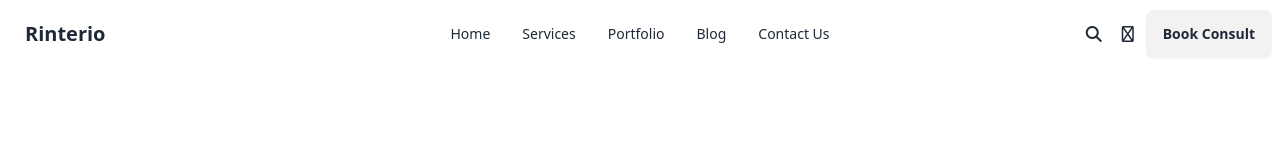
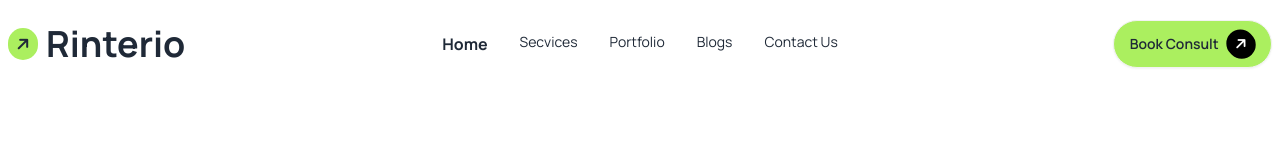
Before and after one commit to mahdihasan333/assignment-3, a plain HTML site: page index.html in a window 1280 px wide. Shown: the top 160 px of the page. Drawn offline with nearby package versions, Linux system fonts and the light colour scheme.

Commit message:
nav section done

```diff
--- a/index.html
+++ b/index.html
@@ -2,41 +2,63 @@
 <html lang="en" data-theme="light">
 
 <head>
-  <meta charset="UTF-8">
-  <meta name="viewport" content="width=device-width, initial-scale=1.0">
-  <title>Document</title>
-  <!-- fontawesome CDN -->
-  <script src="https://kit.fontawesome.com/042c277bb6.js" crossorigin="anonymous"></script>
+  <meta charset="UTF-8" />
+  <meta name="viewport" content="width=device-width, initial-scale=1.0" />
+  <title>assignment 3</title>
+  <!-- font-awesome CDN -->
+  <link rel="stylesheet" href="https://cdnjs.cloudflare.com/ajax/libs/font-awesome/6.6.0/css/all.min.css"
+    integrity="sha512-Kc323vGBEqzTmouAECnVceyQqyqdsSiqLQISBL29aUW4U/M7pSPA/gEUZQqv1cwx4OnYxTxve5UMg5GT6L4JJg=="
+    crossorigin="anonymous" referrerpolicy="no-referrer" />
   <!-- DaisyUI CDN -->
   <link href="https://cdn.jsdelivr.net/npm/daisyui@4.12.10/dist/full.min.css" rel="stylesheet" type="text/css" />
   <script src="https://cdn.tailwindcss.com"></script>
-</head>
+  <!-- Google Font -->
+  <link rel="preconnect" href="https://fonts.googleapis.com">
+  <link rel="preconnect" href="https://fonts.gstatic.com" crossorigin>
+  <link href="https://fonts.googleapis.com/css2?family=Manrope:wght@200..800&display=swap" rel="stylesheet">
+  <!-- Customize -->
+  <script>
+    tailwind.config = {
+      theme: {
+        extend: {
+          colors: {
+            clifford: '#da373d',
+            primary: 'rgb(171, 239, 95)'
+          },
+          fontFamily: {
+            Manrope: 'Manrope'
+          },
+        }
+      }
+    }
+  </script>
 
-<body>
-  <!-- Header Section -->
-  <header class="container mx-auto bg-gradient-[(0.00deg, rgb(255, 255, 255),rgba(255, 255, 255, 0) 100%);]">
+<body class="font-Manrope">
+  <!-- Header section  -->
+  <header class="container mx-auto">
     <!-- Nav Section -->
-    <nav>
-      <div class="navbar bg-base-100">
-        <div class="navbar-start">
-
-          <a class="btn btn-ghost text-xl">Rinterio</a>
+    <nav class="mt-2">
+      <div class="navbar">
+        <div class="navbar-start space-x-2">
+          <div class="bg-primary rounded-full px-2 py-1">
+            <i class="fa-solid fa-arrow-right -rotate-45"></i>
+          </div>
+          <a class="text-4xl font-bold"></i>Rinterio</a>
         </div>
         <div class="navbar-center hidden lg:flex">
           <ul class="menu menu-horizontal px-1">
-            <li><a>Home</a></li>
-            <li><a>Services</a></li>
+            <li><a class="text-base font-bold">Home</a></li>
+            <li><a>Secvices</a></li>
             <li><a>Portfolio</a></li>
-            <li><a>Blog</a></li>
-            <li><a>Contact Us</a></li>
+            <li><a>Blogs </a></li>
+            <li><a>Contact Us </a></li>
           </ul>
         </div>
-        <div class="navbar-end lg:space-x-3">
-          <i class="fa-solid fa-magnifying-glass bg-white p-2 rounded-3xl border-[1px solid rgb(233, 233, 233);]"></i>
-          <i class="fa-regular fa-cart-shopping"></i>
-          <a class="btn">Book Consult</a>
+        <div class="navbar-end">
+          <a class="btn bg-primary rounded-3xl">Book Consult<i class="fa-solid fa-arrow-right -rotate-45 text-white bg-black rounded-full px-2 py-2"></i></a>
+
         </div>
-        <div class="dropdown">
+        <div class="dropdown lg:-[d-none]">
           <div tabindex="0" role="button" class="btn btn-ghost lg:hidden">
             <svg xmlns="http://www.w3.org/2000/svg" class="h-5 w-5" fill="none" viewBox="0 0 24 24"
               stroke="currentColor">
@@ -45,19 +67,15 @@
           </div>
           <ul tabindex="0" class="menu menu-sm dropdown-content bg-base-100 rounded-box z-[1] mt-3 w-52 p-2 shadow">
             <li><a>Home</a></li>
-            <li><a>Services</a></li>
+            <li><a>Secvices</a></li>
             <li><a>Portfolio</a></li>
-            <li><a>Blog</a></li>
-            <li><a>Contact Us</a></li>
+            <li><a>Blogs </a></li>
+            <li><a>Contact Us </a></li>
           </ul>
         </div>
       </div>
     </nav>
   </header>
-  <!-- Main Section -->
-  <main></main>
-  <!-- footer Section -->
-  <footer></footer>
 </body>
 
 </html>
--- /dev/null
+++ b/style/style.css
@@ -0,0 +1,3 @@
+.d-none {
+    display: none;
+}
```
